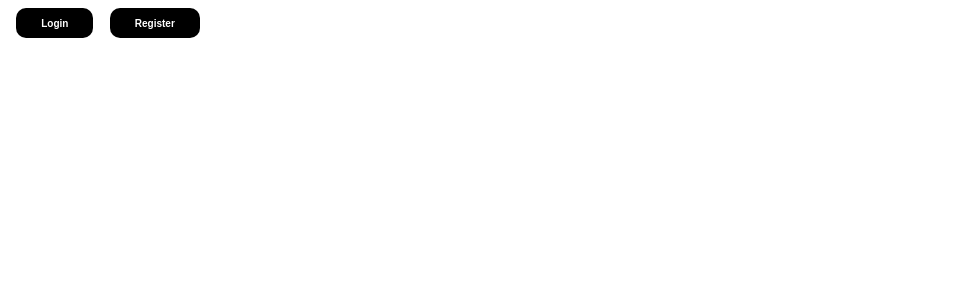
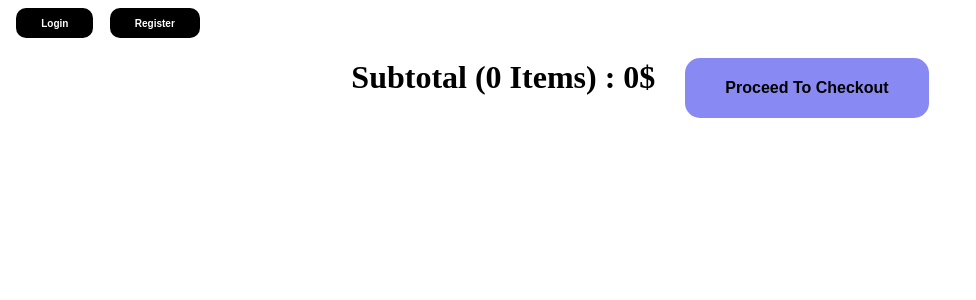
Before and after one commit to c6-AhmadQadourah/MERAKI_Academy_Project_4, a React (Create React App) app in the folder frontend/: page /cart in a window 1280 px wide. Shown: the top 300 px of the page, without its empty margins (0-976 px from the left). Built offline with nearby package versions, Linux system fonts and the light colour scheme.

Commit message:
cart total

```diff
--- a/frontend/src/components/Cart/Cart.css
+++ b/frontend/src/components/Cart/Cart.css
@@ -13,3 +13,23 @@
 }
 .q{
 font-size: x-large;}
+
+.order{
+    display: flex;
+    justify-content: center;
+}
+
+.checkOut{
+    border-radius: 15px;
+    background-color: rgb(137, 137, 243);
+    border: none;
+    font-weight: bold;
+    color: rgb(0, 0, 0);
+    padding: 15px 40px;
+    text-align: center;
+    text-decoration: none;
+    display: inline-block;
+    font-size: 16px;
+    margin-top: 20px;
+    margin-left: 30px;
+}
--- a/frontend/src/components/Cart/Cart.js
+++ b/frontend/src/components/Cart/Cart.js
@@ -5,29 +5,37 @@ import { AuthContext } from "../Contexts/context";
 import { Navigate, useNavigate } from "react-router-dom";
 import "./Cart.css";
 
-
-
-const Cart = ( ) => {
+const Cart = () => {
   const { token } = useContext(AuthContext);
   const [data, setData] = useState([]);
   const navigate = useNavigate();
   // const [prductID, setProductID]=useState(0)
   const [change, setChange] = useState(false);
   const userId = localStorage.getItem("userId");
-  const [quantity, setQuantity] = useState(0)
+  const [quantity, setQuantity] = useState(Number);
+  const [itemID, setItemID] = useState("");
+  const [total, setTotal] = useState(0);
 
 
 
-  useEffect(() => {
+  useEffect( () => {
     if (token) {
-      axios
+        axios
         .get(`http://localhost:5000/cart/${userId} `, {
           headers: { Authorization: `Bearer ${token}` },
         })
         .then((response) => {
           setData(response.data.products);
+
+
+
+            for(let i=0 ; i <= data.length ; i++){
+              const total1 = data[i].product.price
+              setTotal(total1)
+            }
+
+
           console.log(response.data.products);
-
         })
         .catch((err) => {
           console.log(err);
@@ -51,19 +59,32 @@ const Cart = ( ) => {
       });
   };
 
-  const updateQuantity =(id)=>{
+  const updateQuantity = (itemID) => {
+    const body = { quantity };
+    axios
+      .put(`http://localhost:5000/cart/${itemID}`, body)
+      .then((response) => {
+        const newCart =data.map((elem)=>{
+          if (elem._id == itemID){
+            elem.quantity = response.data.result.quantity
+          }
+        setQuantity(quantity)
+          return elem
+        })
+        setChange(!change)
+        console.log(response.data.result.quantity);
+      })
+      .catch((err) => {
+        console.log(err);
+      });
+  };
 
-    const body = {quantity}
-    axios.put(`http://localhost:5000/cart/${id}` , body)
-    .then((response) => {
-
-      console.log(response);
-
-    })
-    .catch((err) => {
-      console.log(err);
-    });
+const sum = (a)=>{
+  for(let i=0 ; i <= a.length ; i++){
+    const total1 = a[i]
+    setTotal(total1)
   }
+}
 
   return (
     <div>
@@ -93,14 +114,42 @@ const Cart = ( ) => {
               <button> add to fav</button>
               <div className="Q">
                 <p>Quantity</p>
-                <button className="qb" >-</button>   <span className="q" onChange={(e)=>{setQuantity(e.target.value)}}>{elem.quantity}   </span> <button className="qb" onClick={()=>{setQuantity(quantity=> quantity+1) }}>+</button>
-                <button onClick={()=>{updateQuantity(elem._id)}} >test</button>
+                <button
+                  className="qb"
+                  onClick={() => {
+                    setQuantity( quantity--);updateQuantity(elem._id);
+                  }}
+                >
+                  -
+                </button>
+                <span
+                  className="q" >
+
+                  {elem.quantity}
+                </span>
+                <button
+                  className="qb"
+                  onClick={() => {
+                    setQuantity(elem.quantity++); updateQuantity(elem._id);
+                  }}
+                >
+                  +
+                </button>
+
               </div>
-
             </div>
           </div>
         );
       })}
+{/* ------------- Order ----------*/}
+      <div className="order" >
+
+      <h1> Subtotal  ({data.length} Items) :  { data
+      .map((elem) => elem.product.price)
+    .reduce((prev, curr) => prev + curr, 0)}$  </h1>
+
+    <button className="checkOut"> Proceed To Checkout</button>
+      </div>
     </div>
   );
 };
```
Also changed, not shown: 2 other files (tests, documents, lock files or other folders).
